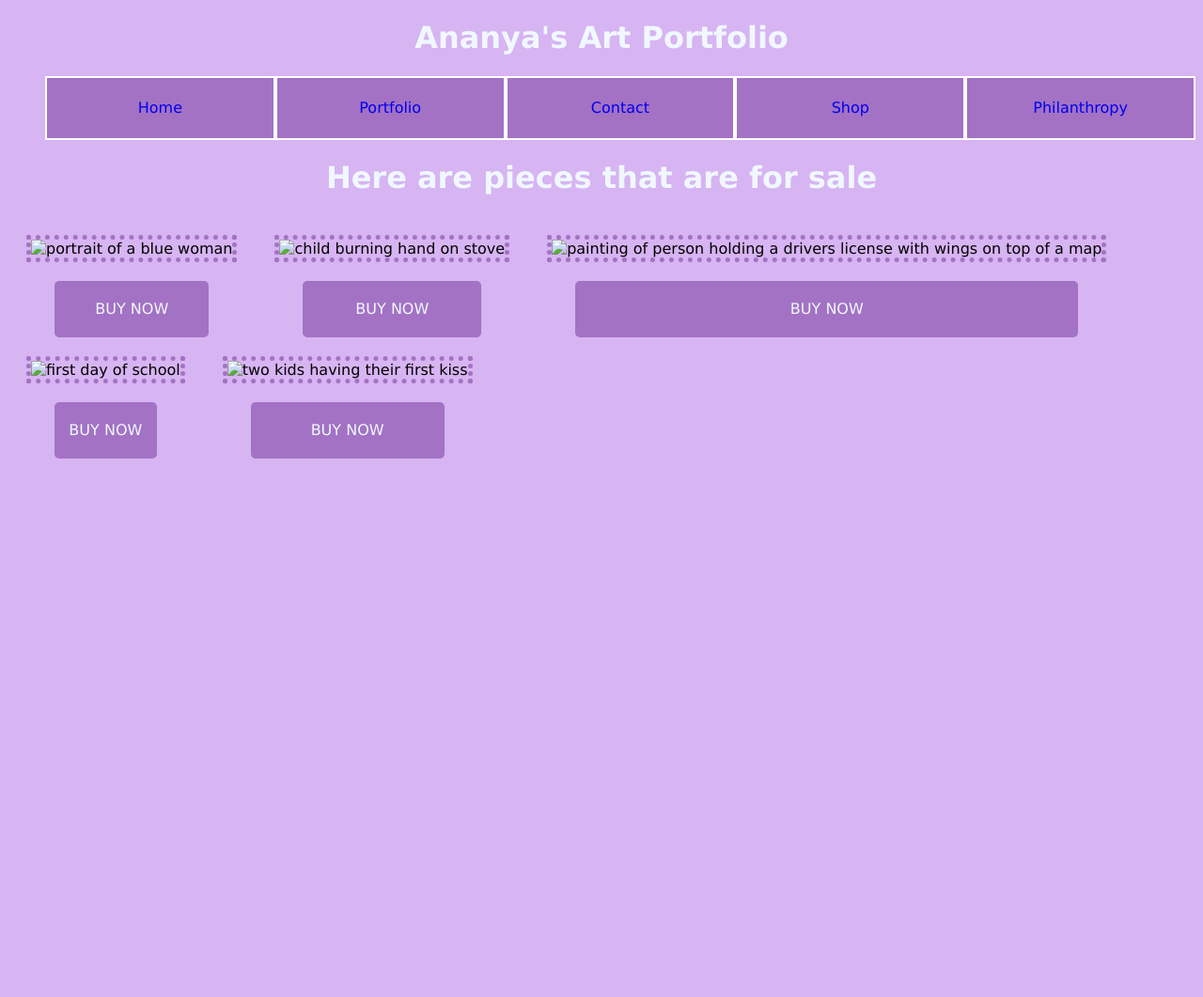
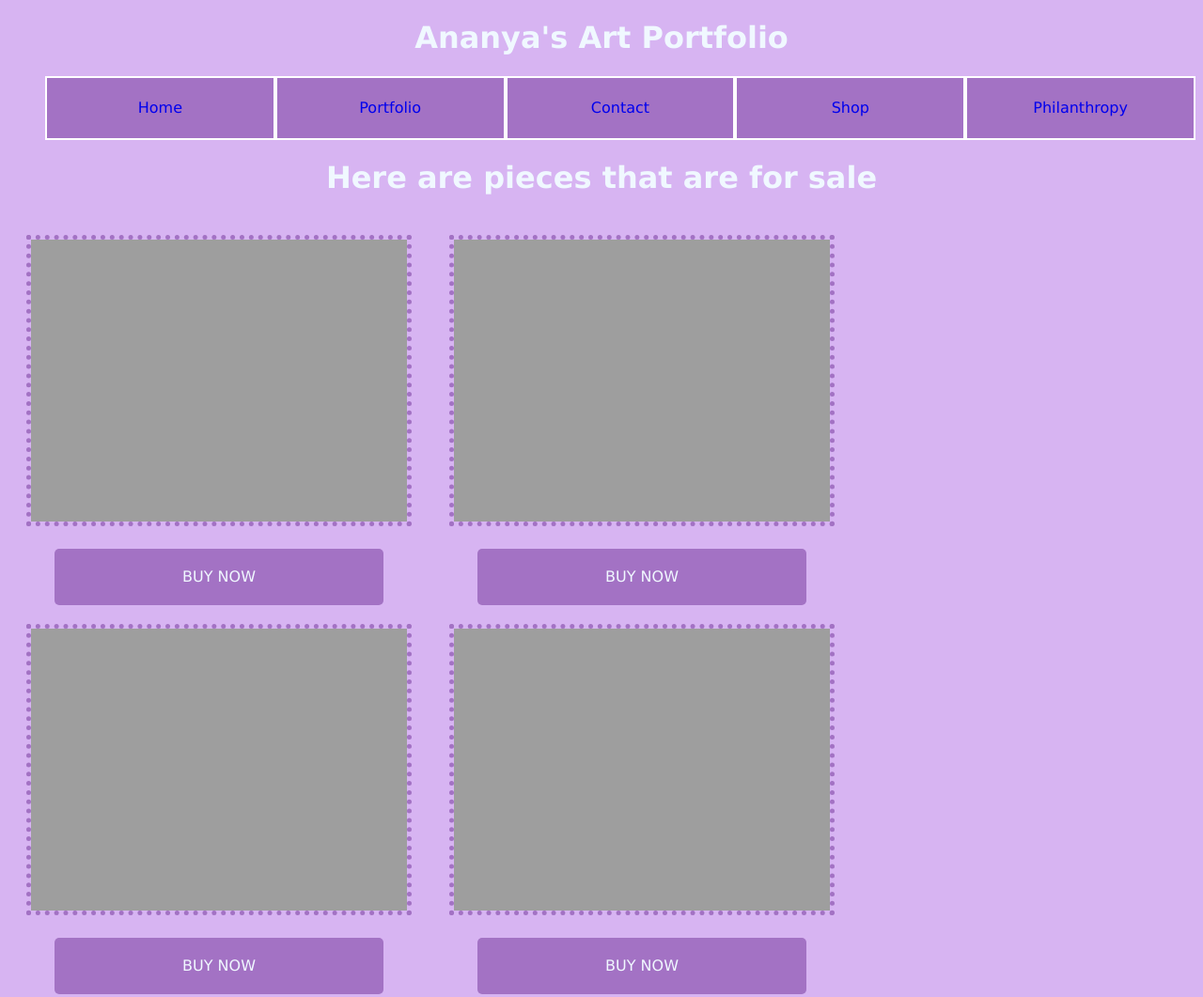
Before and after one commit to Ananya1706/final, a plain HTML site: page shop/index.html in a window 1280 px wide. Shown: the top 1061 px of the page at 94% size. Before the commit the page ends 800 px from the top, so only its background shows below. Drawn offline with Linux system fonts and the light colour scheme; the site is published under a folder, as on GitHub Pages, so addresses that start at the root find nothing.

Commit message:
Update index.html

```diff
--- a/shop/index.html
+++ b/shop/index.html
@@ -37,10 +37,10 @@
             Here are pieces that are for sale
         </h1>
      <div class="images">
-       <div> <img src="/images2/blueportait.png" alt="portrait of a blue woman"> <div>BUY NOW</div></div>
-       <div> <img src="/images2/burning hand.png" alt="child burning hand on stove"><div>BUY NOW</div></div>
-    <div> <img src="/images2/drivers.png" alt="painting of person holding a drivers license with wings on top of a map"><div>BUY NOW</div></div>
-<div> <img src="/images2/firstday.png" alt="first day of school"><div>BUY NOW</div></div>
-<div> <img src="/images2/firstkiss.png" alt="two kids having their first kiss"><div>BUY NOW</div></div>
+       <div> <img src="../images2/blueportait.png" alt="portrait of a blue woman"> <div>BUY NOW</div></div>
+       <div> <img src="../images2/burning hand.png" alt="child burning hand on stove"><div>BUY NOW</div></div>
+    <div> <img src="../images2/drivers.png" alt="painting of person holding a drivers license with wings on top of a map"><div>BUY NOW</div></div>
+<div> <img src="../images2/firstday.png" alt="first day of school"><div>BUY NOW</div></div>
+<div> <img src="../images2/firstkiss.png" alt="two kids having their first kiss"><div>BUY NOW</div></div>
     </div>
         </html>
```
